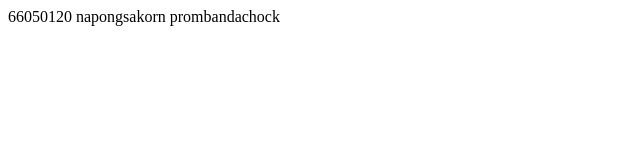
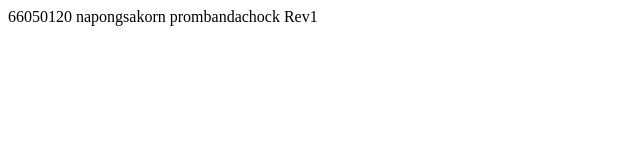
Before and after one commit to napongsakorn9/Git101_nine, a plain HTML site: page index.html in a window 1280 px wide. Shown: the full height of the page, 0-640 px from the left. Drawn offline with Linux system fonts and the light colour scheme.

Commit message:
Update index.html

```diff
--- a/index.html
+++ b/index.html
@@ -6,6 +6,6 @@
     <title>Document</title>
 </head>
 <body>
-    66050120 napongsakorn prombandachock
+    66050120 napongsakorn prombandachock Rev1
 </body>
 </html>
```
